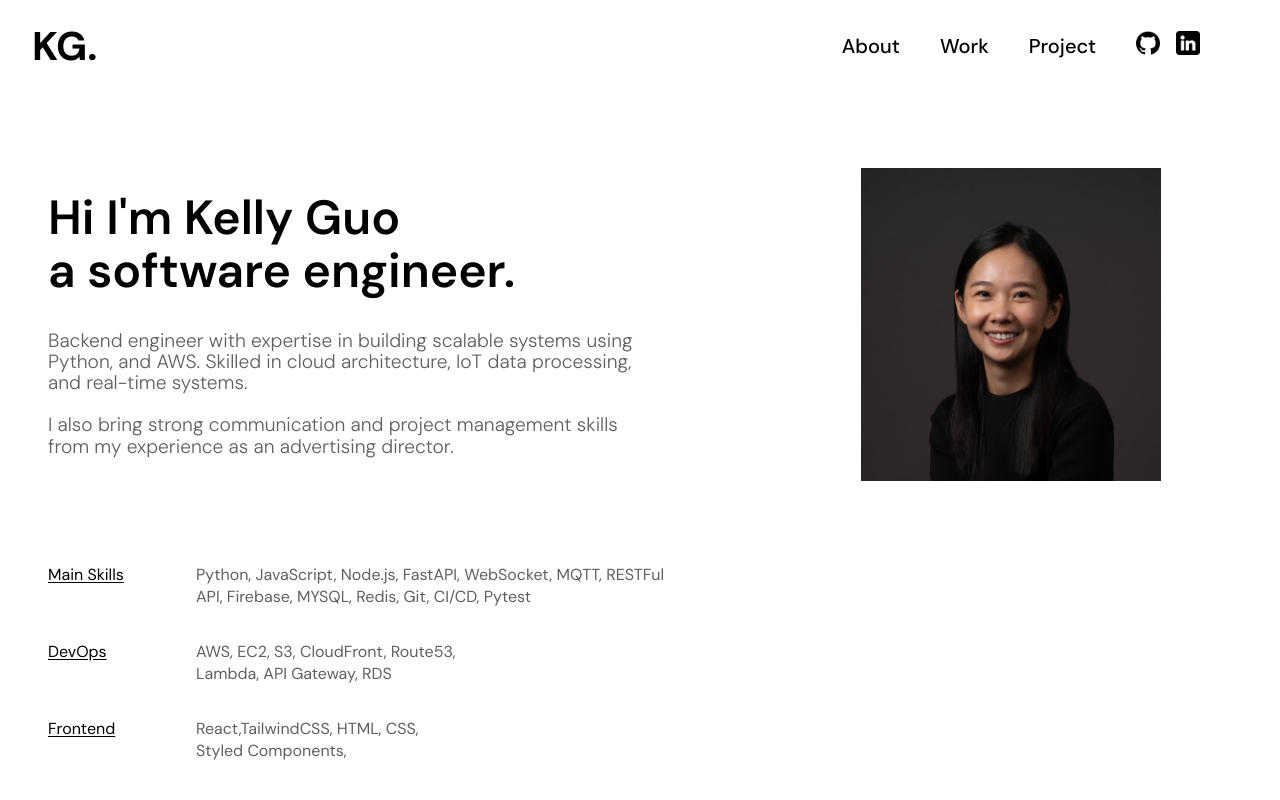
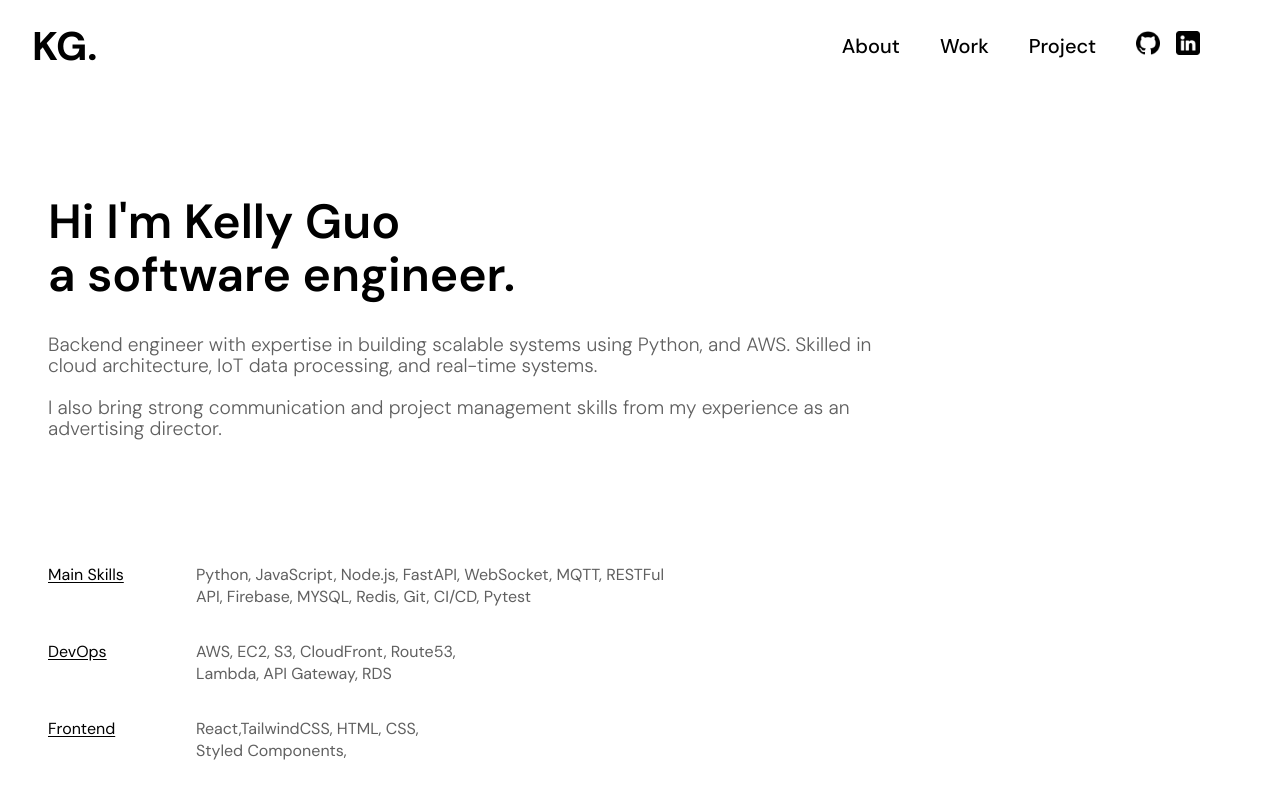
Before and after one commit to SiaoChi/portfolio, a React (Vite) app: page / in a window 1280 px wide. Shown: the top 800 px of the page. Built offline with nearby package versions, Linux system fonts and the light colour scheme.

Commit message:
delete about photo

```diff
--- a/src/components/HomePage/About/index.jsx
+++ b/src/components/HomePage/About/index.jsx
@@ -38,13 +38,14 @@ const Headline = styled.h2`
 
 const Subtitle = styled.h3`
   font-size: 1.2rem;
-  width: 90%;
+  width: 70%;
   min-width: 400px;
   font-weight: 300;
   line-height: 1.1;
   color: #606060;
   margin-top: 1rem;
   @media (max-width: 768px) {
+    width: 80%;
     font-size: 1.1rem;
     min-width: 300px;
   }
@@ -60,7 +61,7 @@ const LeftSection = styled.div`
 
 const RightSection = styled.div`
   flex: 4;
-  display: flex;
+  display: none;
   width: 100%;
   justify-content: center;
   align-items: center;
```
